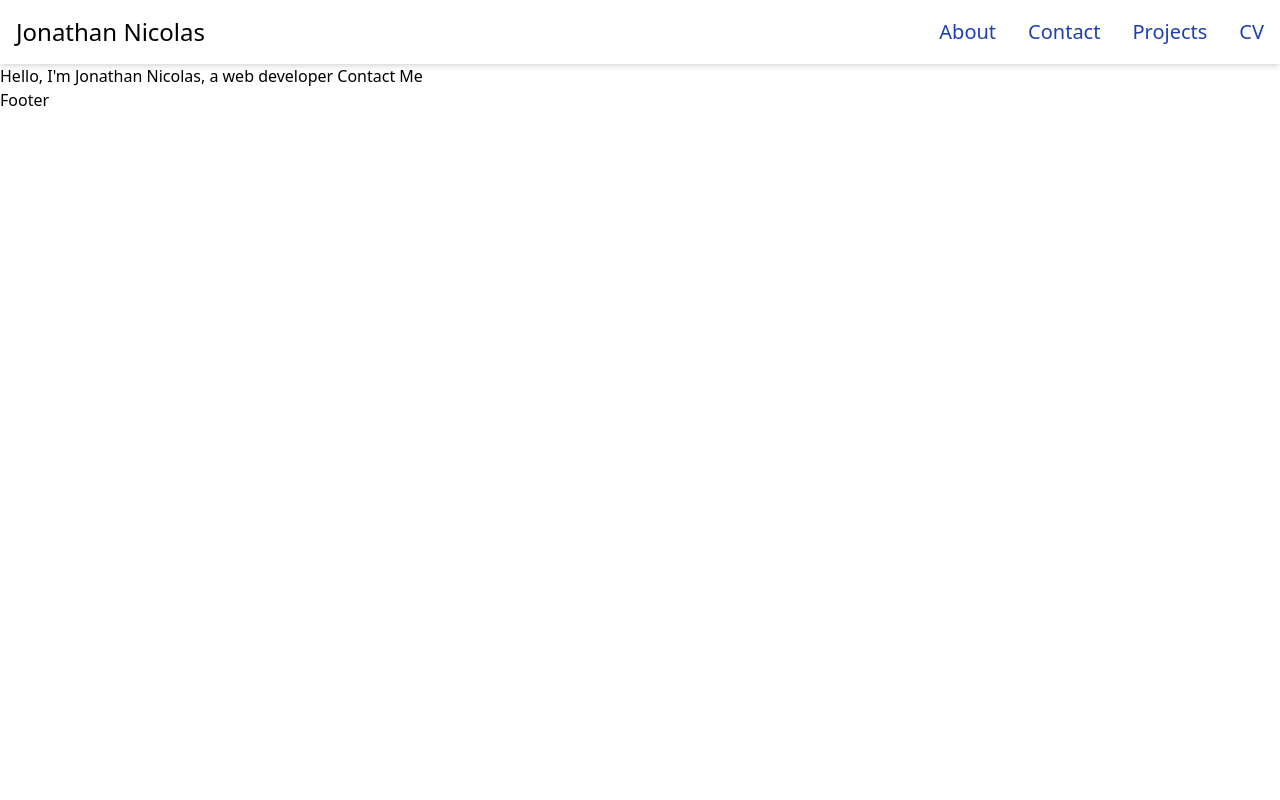
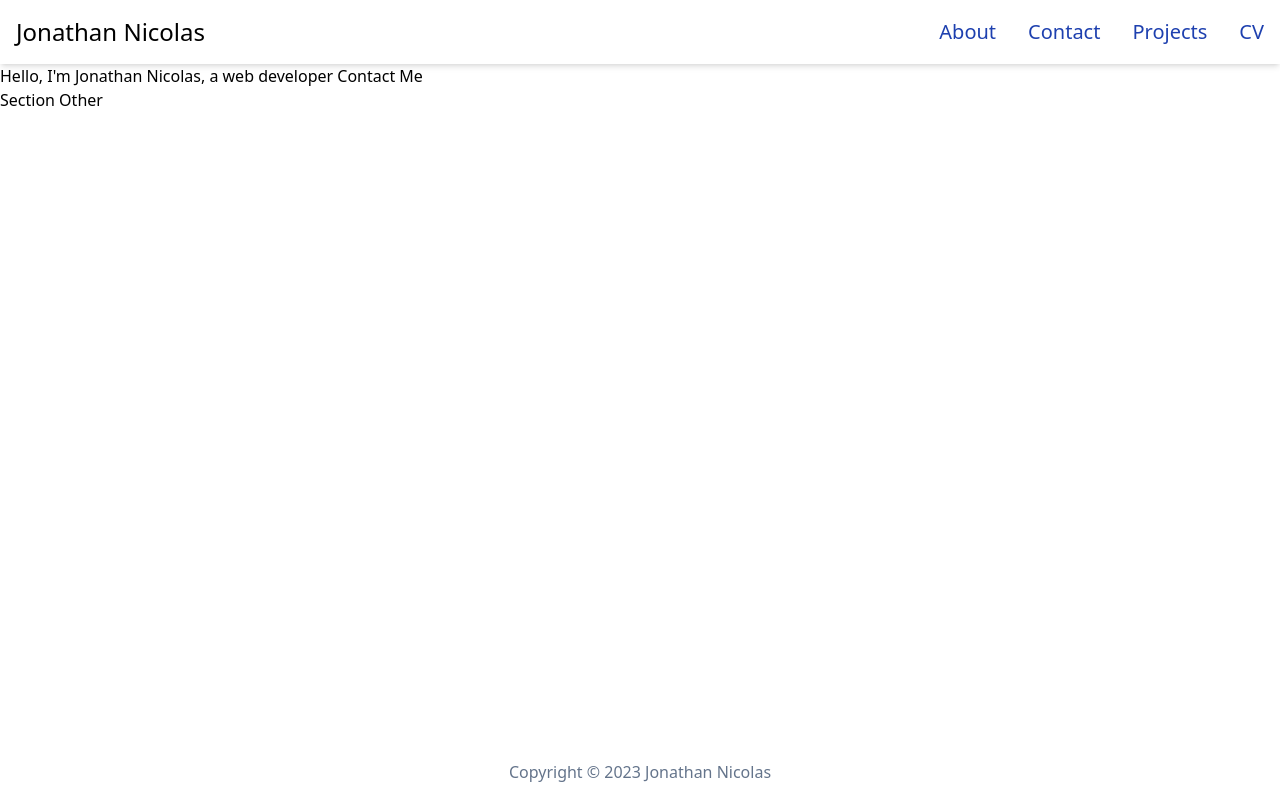
Before and after one commit to jonathannicolasdev/jonathannicolas.dev, a React (Vite) app: page / in a window 1280 px wide. Built offline with nearby package versions, Linux system fonts and the light colour scheme.

Commit message:
feat: footer styles

```diff
--- a/src/routes/index.tsx
+++ b/src/routes/index.tsx
@@ -8,8 +8,11 @@ const navigationItems = [
 ];
 
 export default function IndexRoute() {
+  const date = new Date();
+  const year = date.getFullYear();
+
   return (
-    <div>
+    <div className="flex flex-col min-h-screen">
       <nav className="flex justify-between gap-2 p-4 shadow-md">
         <span className="text-2xl">Jonathan Nicolas</span>
 
@@ -29,13 +32,23 @@ export default function IndexRoute() {
         </ul>
       </nav>
 
-      <main>
-        <section>
+      <main className="flex-[1]">
+        <section id="section-hero">
           <h1>Hello, I'm Jonathan Nicolas, a web developer Contact Me</h1>
+        </section>
+
+        <section id="section-other">
+          <h2>Section Other</h2>
         </section>
       </main>
 
-      <footer>Footer</footer>
+      <footer className="p-4">
+        <div className="flex justify-center">
+          <p className="text-slate-500">
+            Copyright &copy; {year} Jonathan Nicolas
+          </p>
+        </div>
+      </footer>
     </div>
   );
 }
```
